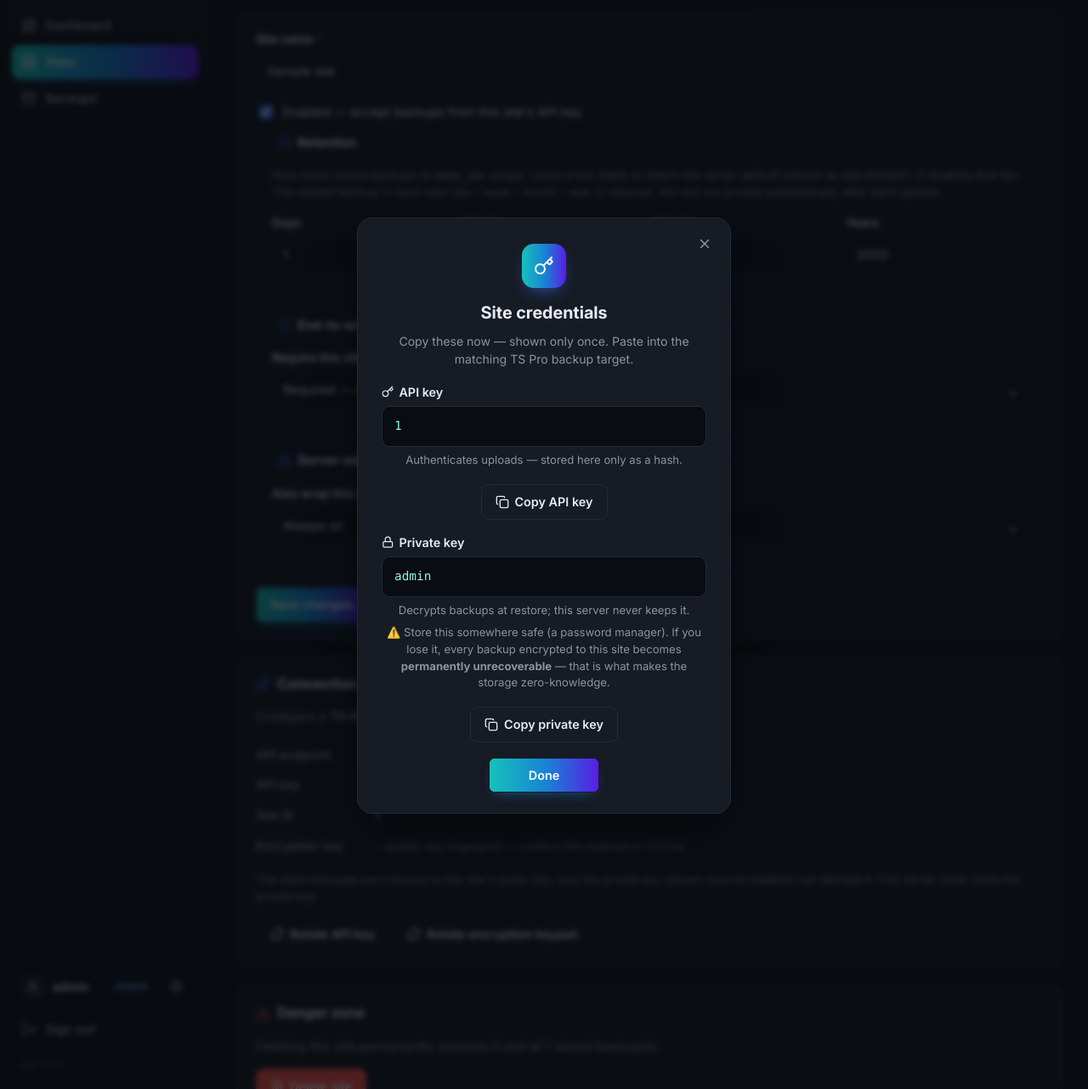
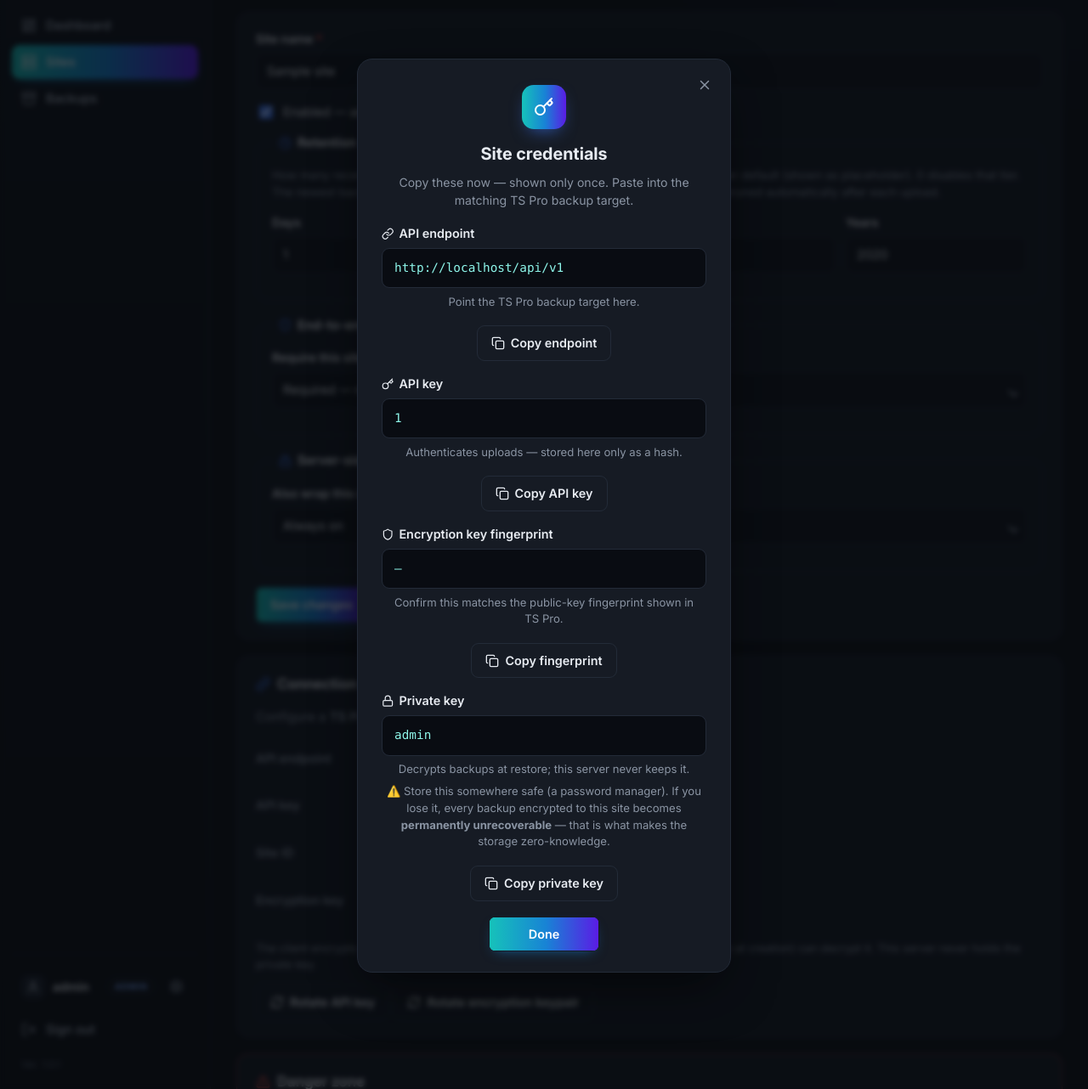
Before and after one commit to hyprlab/tspro-backup, a Flask app: page /sites/1 in a window 1280 px wide. Shown: the part 68-1350 px from the top of the page at 85% size. Run offline with Flask 3, Linux system fonts and the light colour scheme; a user stored in the database is signed in; tables that the repository leaves empty hold one stand-in row (values such as "Sample post"); parts of the project's set-up code (start-up, migrations or seed data) failed here and were passed over.

Commit message:
v1.0.1: API endpoint + fingerprint in credentials modal, copyable connection details
- Credentials reveal modal now includes the API endpoint and the encryption
  key fingerprint, each with its own copy button.
- Site edit page: API endpoint and fingerprint are click-to-copy with a
  hover tooltip that flips to "Copied!"; connection-detail values are shown
  as prominent boxed chips.
- Routes pass the site fingerprint into both modal render paths (sites list
  after creation, site edit after rotation).

```diff
--- a/app/routes.py
+++ b/app/routes.py
@@ -75,9 +75,12 @@
     new_key = session.pop("new_api_key", None)
     new_privkey = session.pop("new_e2ee_privkey", None)
     new_key_site = session.pop("new_api_key_site", None)
+    # Fingerprint of the just-created/rotated site, for the reveal modal.
+    new_site = next((s for s in rows if s.id == new_key_site), None) if new_key_site else None
+    new_fingerprint = new_site.e2ee_fingerprint if new_site else None
     return render_template("sites.html", sites=rows, settings=settings,
                            new_key=new_key, new_privkey=new_privkey,
-                           new_key_site=new_key_site)
+                           new_key_site=new_key_site, new_fingerprint=new_fingerprint)
 
 
 @bp.route("/sites/new", methods=["GET", "POST"])
@@ -124,8 +127,10 @@
         new_key = session.pop("new_api_key", None)
         new_privkey = session.pop("new_e2ee_privkey", None)
         session.pop("new_api_key_site", None)
+    new_fingerprint = site.e2ee_fingerprint if (new_key or new_privkey) else None
     return render_template("site_edit.html", site=site, settings=Setting.get(),
-                           new_key=new_key, new_privkey=new_privkey)
+                           new_key=new_key, new_privkey=new_privkey,
+                           new_fingerprint=new_fingerprint)
 
 
 def _apply_site_form(site):
--- a/app/static/css/app.css
+++ b/app/static/css/app.css
@@ -168,6 +168,34 @@
 .kv { width: 100%; border-collapse: collapse; font-size: .9rem; }
 .kv th { text-align: left; color: var(--muted); font-weight: 600; padding: 7px 16px 7px 0; width: 140px; vertical-align: top; }
 .kv td { padding: 7px 0; }
+
+/* Click-to-copy value with a hover/focus tooltip (e.g. the API endpoint). */
+.copyable { position: relative; cursor: pointer; border-bottom: 1px dashed var(--line); transition: color .12s ease; }
+.copyable:hover, .copyable:focus-visible { color: var(--accent-ink); outline: none; }
+.copyable::after {
+  content: attr(data-tip);
+  position: absolute; left: 50%; bottom: calc(100% + 6px); transform: translateX(-50%);
+  white-space: nowrap; font-family: ui-sans-serif, system-ui, sans-serif; font-size: .72rem;
+  background: var(--bg-2); color: var(--muted); border: 1px solid var(--line);
+  padding: 3px 8px; border-radius: 6px;
+  opacity: 0; pointer-events: none; transition: opacity .12s ease;
+}
+.copyable:hover::after, .copyable:focus-visible::after, .copyable.copied::after { opacity: 1; }
+.copyable.copied { color: #7fe7c4; border-bottom-color: rgba(127,231,196,.5); }
+.copyable.copied::after { color: #7fe7c4; border-color: rgba(127,231,196,.4); }
+
+/* Prominent connection-detail values on the site edit page. */
+.kv-conn th { padding-top: 11px; padding-bottom: 11px; }
+.kv-conn td { padding-top: 11px; padding-bottom: 11px; }
+.conn-val {
+  display: inline-block; background: #090c12; border: 1px solid var(--line);
+  color: #8ef6ea; padding: 6px 11px; border-radius: var(--radius-sm);
+  font-size: .95rem; word-break: break-all; line-height: 1.3;
+}
+.conn-val.muted { color: var(--muted); }
+.conn-val.copyable { border-bottom: 1px solid var(--line); }
+.conn-val.copyable:hover, .conn-val.copyable:focus-visible { color: #8ef6ea; border-color: var(--accent); }
+.conn-val.copied, .conn-val.copyable.copied { color: #7fe7c4; border-color: rgba(127,231,196,.6); }
 
 .site-list { list-style: none; margin: 0; padding: 0; }
 .site-list li { padding: 11px 2px; border-bottom: 1px solid var(--line-soft); display: flex; justify-content: space-between; align-items: center; gap: 10px; }
--- a/app/templates/_key_modal.html
+++ b/app/templates/_key_modal.html
@@ -12,12 +12,28 @@
     </h2>
     <p class="muted modal-sub">Copy {{ 'these' if new_key and new_privkey else 'this' }} now — shown only once. Paste into the matching TS&nbsp;Pro backup target.</p>
 
+    <div class="key-label">{{ icon('link') }} API endpoint</div>
+    <div class="key-box"><code id="new-endpoint">{{ request.url_root }}api/v1</code></div>
+    <p class="muted small" style="margin:.4rem 0 0">Point the TS&nbsp;Pro backup target here.</p>
+    <div class="modal-actions" style="margin-bottom:1rem">
+      <button type="button" class="btn btn-ghost" data-copy-target="new-endpoint">{{ icon('copy') }} Copy endpoint</button>
+    </div>
+
     {% if new_key %}
     <div class="key-label">{{ icon('key') }} API key</div>
     <div class="key-box"><code id="new-key">{{ new_key }}</code></div>
     <p class="muted small" style="margin:.4rem 0 0">Authenticates uploads — stored here only as a hash.</p>
     <div class="modal-actions" style="margin-bottom:1rem">
       <button type="button" class="btn btn-ghost" data-copy-target="new-key">{{ icon('copy') }} Copy API key</button>
+    </div>
+    {% endif %}
+
+    {% if new_fingerprint %}
+    <div class="key-label">{{ icon('shield') }} Encryption key fingerprint</div>
+    <div class="key-box"><code id="new-fingerprint">{{ new_fingerprint }}</code></div>
+    <p class="muted small" style="margin:.4rem 0 0">Confirm this matches the public-key fingerprint shown in TS&nbsp;Pro.</p>
+    <div class="modal-actions" style="margin-bottom:1rem">
+      <button type="button" class="btn btn-ghost" data-copy-target="new-fingerprint">{{ icon('copy') }} Copy fingerprint</button>
     </div>
     {% endif %}
 
--- a/app/templates/site_edit.html
+++ b/app/templates/site_edit.html
@@ -86,12 +86,12 @@
 <div class="card">
   <div class="card-head"><h2>{{ icon('link') }} Connection details</h2></div>
   <p class="muted">Configure a <strong>TS Pro Backup</strong> target in this portal's Backups settings with:</p>
-  <table class="kv">
-    <tr><th>API endpoint</th><td><code>{{ request.url_root }}api/v1</code></td></tr>
-    <tr><th>API key</th><td><code class="muted">{{ site.api_key_prefix }}…</code> <span class="muted small">(rotate to reveal a fresh one)</span></td></tr>
-    <tr><th>Site ID</th><td><code>{{ site.id }}</code></td></tr>
+  <table class="kv kv-conn">
+    <tr><th>API endpoint</th><td><code class="conn-val copyable" role="button" tabindex="0" data-copy="{{ request.url_root }}api/v1" data-tip="Click to copy" aria-label="Copy API endpoint">{{ request.url_root }}api/v1</code></td></tr>
+    <tr><th>API key</th><td><code class="conn-val muted">{{ site.api_key_prefix }}…</code> <span class="muted small">(rotate to reveal a fresh one)</span></td></tr>
+    <tr><th>Site ID</th><td><code class="conn-val">{{ site.id }}</code></td></tr>
     <tr><th>Encryption key</th><td>
-      {% if site.e2ee_public_key %}<code>{{ site.e2ee_fingerprint }}</code> <span class="muted small">(public-key fingerprint — confirm this matches in TS&nbsp;Pro)</span>
+      {% if site.e2ee_public_key %}<code class="conn-val copyable" role="button" tabindex="0" data-copy="{{ site.e2ee_fingerprint }}" data-tip="Click to copy" aria-label="Copy encryption fingerprint">{{ site.e2ee_fingerprint }}</code> <span class="muted small">(public-key fingerprint — confirm this matches in TS&nbsp;Pro)</span>
       {% else %}<span class="muted small">none — rotate to generate one</span>{% endif %}
     </td></tr>
   </table>
@@ -121,4 +121,44 @@
 </div>
 {% endif %}
 
+<script>
+(function(){
+  function copyText(text){
+    // navigator.clipboard only exists in a secure context (HTTPS or
+    // localhost); fall back to a hidden textarea over plain-HTTP LAN.
+    if (navigator.clipboard && window.isSecureContext) {
+      return navigator.clipboard.writeText(text);
+    }
+    return new Promise(function(resolve, reject){
+      var ta = document.createElement('textarea');
+      ta.value = text; ta.setAttribute('readonly', '');
+      ta.style.position = 'fixed'; ta.style.top = '-9999px';
+      document.body.appendChild(ta); ta.focus(); ta.select();
+      var ok = false;
+      try { ok = document.execCommand('copy'); } catch (e) { ok = false; }
+      document.body.removeChild(ta);
+      ok ? resolve() : reject(new Error('copy command failed'));
+    });
+  }
+  document.querySelectorAll('.copyable[data-copy]').forEach(function(el){
+    var def = el.getAttribute('data-tip') || 'Click to copy';
+    var t;
+    function fire(){
+      copyText(el.getAttribute('data-copy')).then(function(){
+        el.setAttribute('data-tip', 'Copied!'); el.classList.add('copied');
+      }).catch(function(){
+        el.setAttribute('data-tip', 'Press Ctrl+C');
+      }).then(function(){
+        clearTimeout(t);
+        t = setTimeout(function(){ el.setAttribute('data-tip', def); el.classList.remove('copied'); }, 1500);
+      });
+    }
+    el.addEventListener('click', fire);
+    el.addEventListener('keydown', function(e){
+      if (e.key === 'Enter' || e.key === ' ') { e.preventDefault(); fire(); }
+    });
+  });
+})();
+</script>
+
 {% endblock %}
--- a/app/version.py
+++ b/app/version.py
@@ -1,2 +1,2 @@
 # SPDX-License-Identifier: AGPL-3.0-or-later
-__version__ = "1.0.0"
+__version__ = "1.0.1"
```
Also changed, not shown: CHANGELOG.md.
